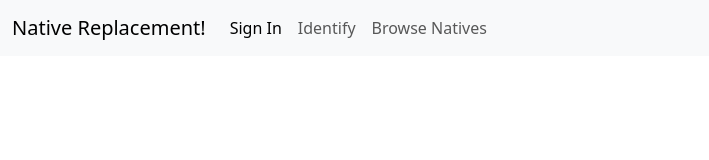
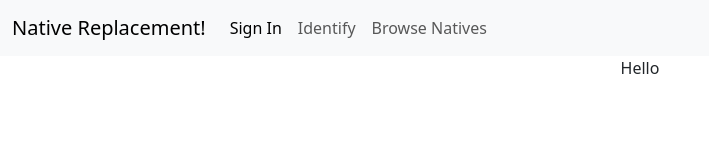
Before and after one commit to ctalv/houston-natives, a React (Create React App) app in the folder client/: page / in a window 1280 px wide. Shown: the top 160 px of the page, without its empty margins (0-709 px from the left). Built offline with nearby package versions, Linux system fonts and the light colour scheme.

Commit message:
added empty files for components and pages

```diff
--- a/client/package.json
+++ b/client/package.json
@@ -8,6 +8,7 @@
     "@testing-library/user-event": "^13.5.0",
     "react": "^18.2.0",
     "react-dom": "^18.2.0",
+    "react-router-dom": "^6.22.2",
     "react-scripts": "5.0.1",
     "web-vitals": "^2.1.4"
   },
--- a/client/src/App.js
+++ b/client/src/App.js
@@ -1,16 +1,27 @@
 import logo from './logo.svg';
 import 'bootstrap/dist/css/bootstrap.css';
-// Put any other imports below so that CSS from your
-// components takes precedence over default styles.
 import './App.css';
-import Header from './components/Header';
+import { BrowserRouter as Router, Routes, Route } from 'react-router-dom';
 
+import Navbar from './components/Navbar';
+import Homepage from './components/Homepage';
+import Footer from './components/Footer';
+import SignIn from './components/SignIn';
+import Favorites from './pages/Favorites';
+import Scanner from './pages/Scanner';
+import UserPlants from './pages/UserPlants';
+// import UserYard from './pages/UserYard';
 
 function App() {
   return (
+    <Router>
     <div className="App">
-      <Header />
+      <Navbar />
+      <Routes>
+        <Route path='/' element={<Homepage/>}></Route>
+      </Routes>
     </div>
+    </Router>
   );
 }
 
--- /dev/null
+++ b/client/src/components/Footer.js
@@ -0,0 +1,11 @@
+import React from 'react';
+
+function Footer() {
+    return (
+        <div>
+
+        </div>
+    )
+}
+
+export default Footer;
--- /dev/null
+++ b/client/src/components/Homepage.js
@@ -0,0 +1,11 @@
+import React from 'react';
+
+function Homepage() {
+    return (
+        <div>
+            Hello
+        </div>
+    )
+}
+
+export default Homepage;
--- a/client/src/components/Header.js
+++ b/client/src/components/Navbar.js
@@ -1,7 +1,7 @@
 import React from 'react';
 import "bootstrap/js/src/collapse.js";
 
-function Header() {
+function Navbar() {
     return (
         <header>
             <nav className="navbar navbar-expand-lg bg-body-tertiary">
@@ -29,4 +29,4 @@ function Header() {
     )
 }
 
-export default Header;
+export default Navbar;
--- /dev/null
+++ b/client/src/components/SignIn.js
@@ -0,0 +1,11 @@
+import React from 'react';
+
+function SignIn() {
+    return (
+        <div>
+
+        </div>
+    )
+}
+
+export default SignIn;
--- /dev/null
+++ b/client/src/pages/Favorites.js
@@ -0,0 +1,11 @@
+import React from 'react';
+
+function Favorites() {
+    return (
+        <div>
+
+        </div>
+    )
+}
+
+export default Favorites;
--- /dev/null
+++ b/client/src/pages/Scanner.js
@@ -0,0 +1,11 @@
+import React from 'react';
+
+function Scanner() {
+    return (
+        <div>
+
+        </div>
+    )
+}
+
+export default Scanner;
--- /dev/null
+++ b/client/src/pages/UserPlants.js
@@ -0,0 +1,11 @@
+import React from 'react';
+
+function UserPlants() {
+    return (
+        <div>
+
+        </div>
+    )
+}
+
+export default UserPlants;
```
Also changed, not shown: 1 other file (tests, documents, lock files or other folders).
